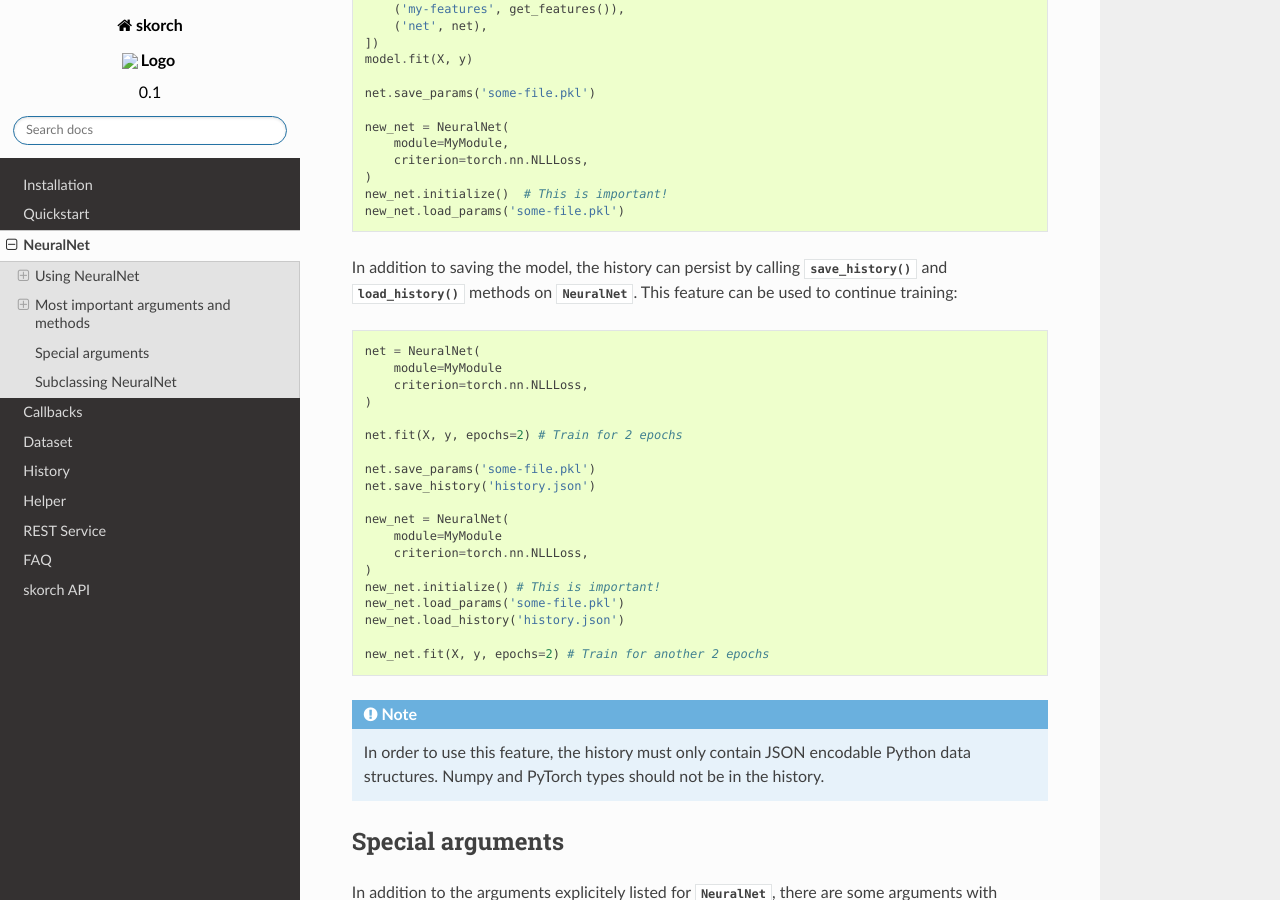
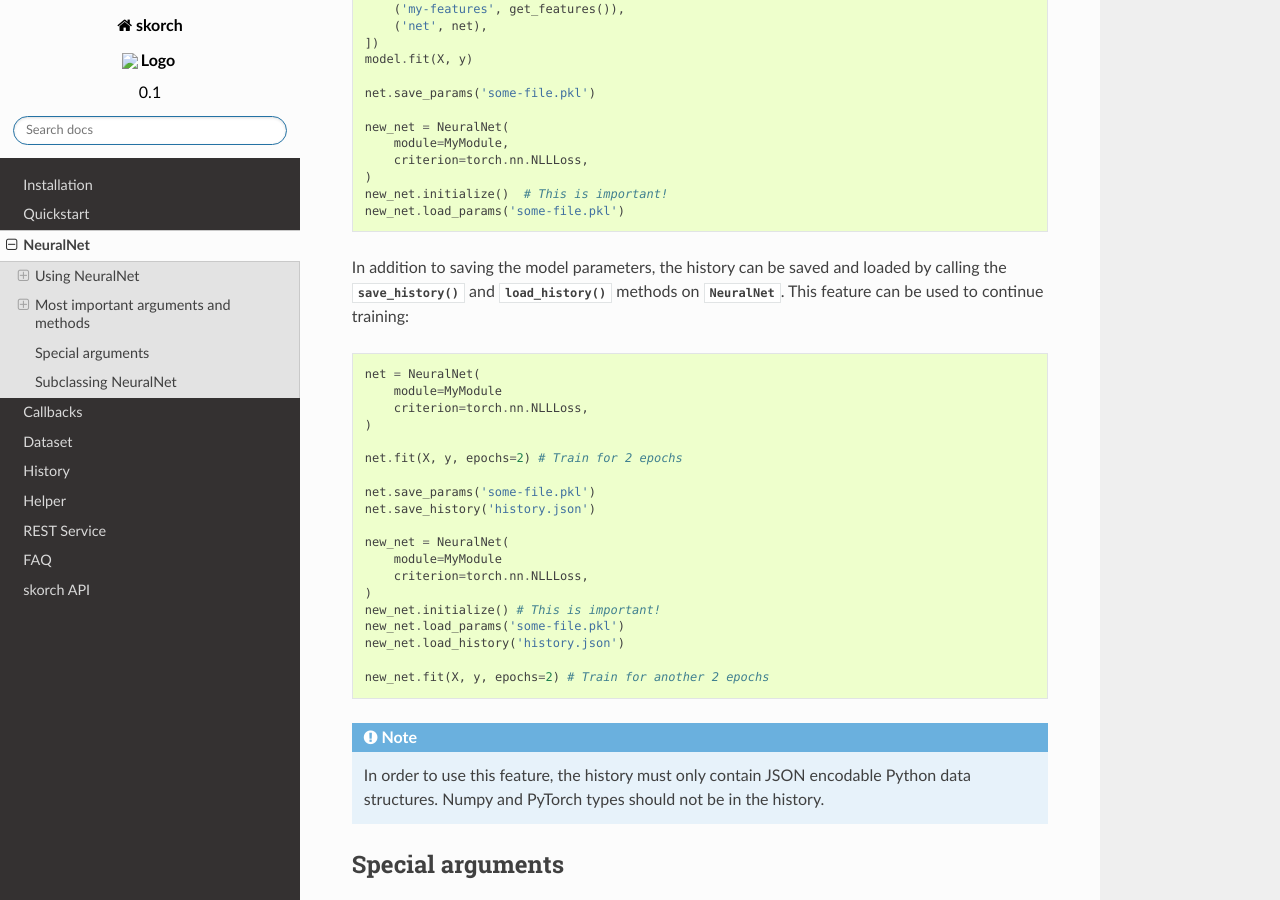
Before and after one commit to skorch-dev/skorch, a Sphinx documentation site: the page built from docs/user/neuralnet.rst, in a window 1280 px wide and 900 px high, scrolled down 6873 px. Built offline with Sphinx 7.4.7 and the Read the Docs theme 2.0.0, drawn with Linux system fonts in a browser that asks for light colours; some of the changed text lies outside the part shown.

Commit message:
DOC: Rewording

```diff
--- a/docs/user/neuralnet.rst
+++ b/docs/user/neuralnet.rst
@@ -419,9 +419,10 @@ initialize a :class:`.NeuralNet` to load the parameters again:
     new_net.initialize()  # This is important!
     new_net.load_params('some-file.pkl')
 
-In addition to saving the model, the history can persist by
-calling :func:`~skorch.net.NeuralNet.save_history` and
-:func:`~skorch.net.NeuralNet.load_history` methods on
+In addition to saving the model parameters, the history
+can be saved and loaded by calling the
+:func:`~skorch.net.NeuralNet.save_history`
+and :func:`~skorch.net.NeuralNet.load_history` methods on
 :class:`.NeuralNet`. This feature can be used to
 continue training:
 
```
Also changed, not shown: other parts of docs/user/neuralnet.rst (+1 -1 lines), 1 other file.
